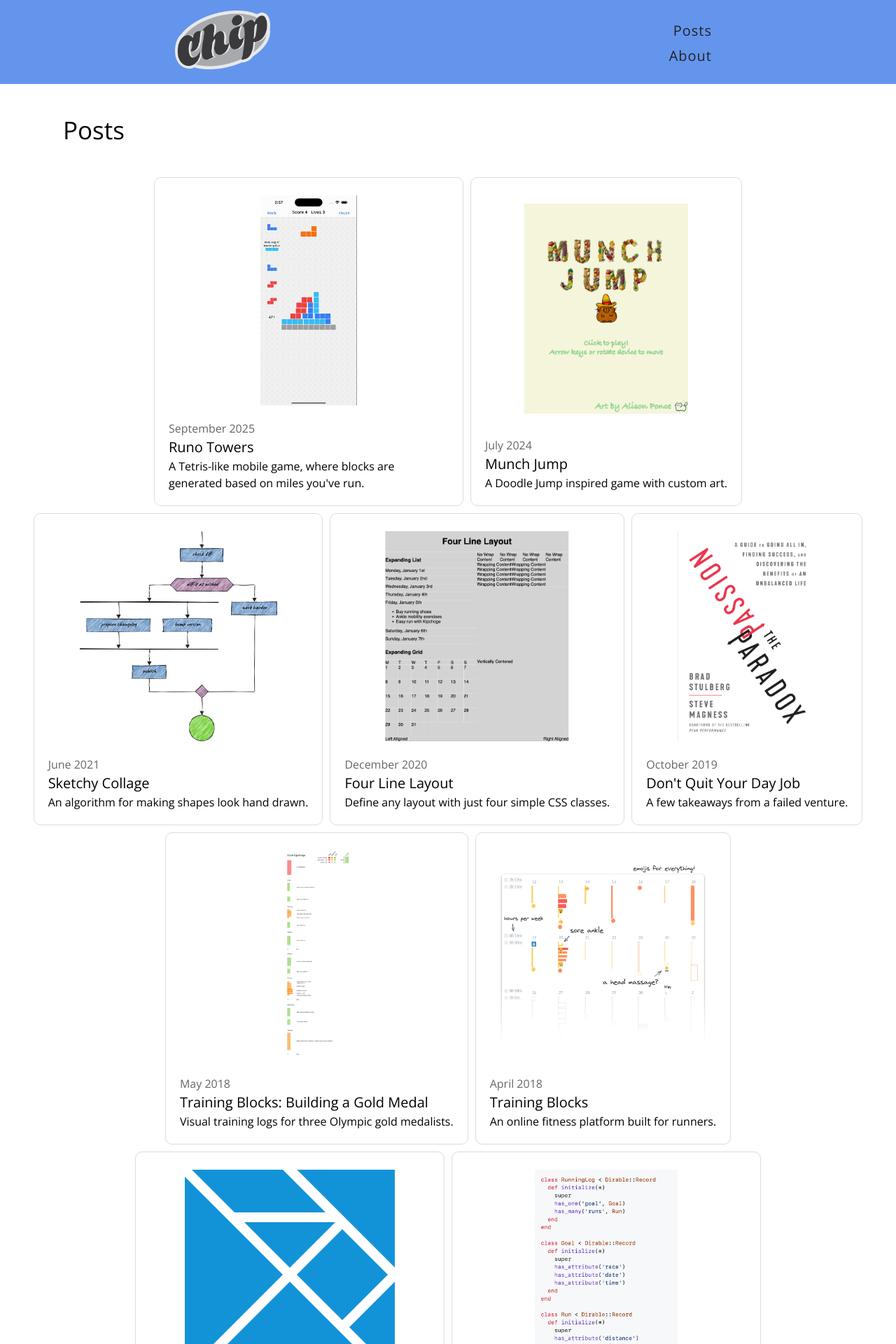
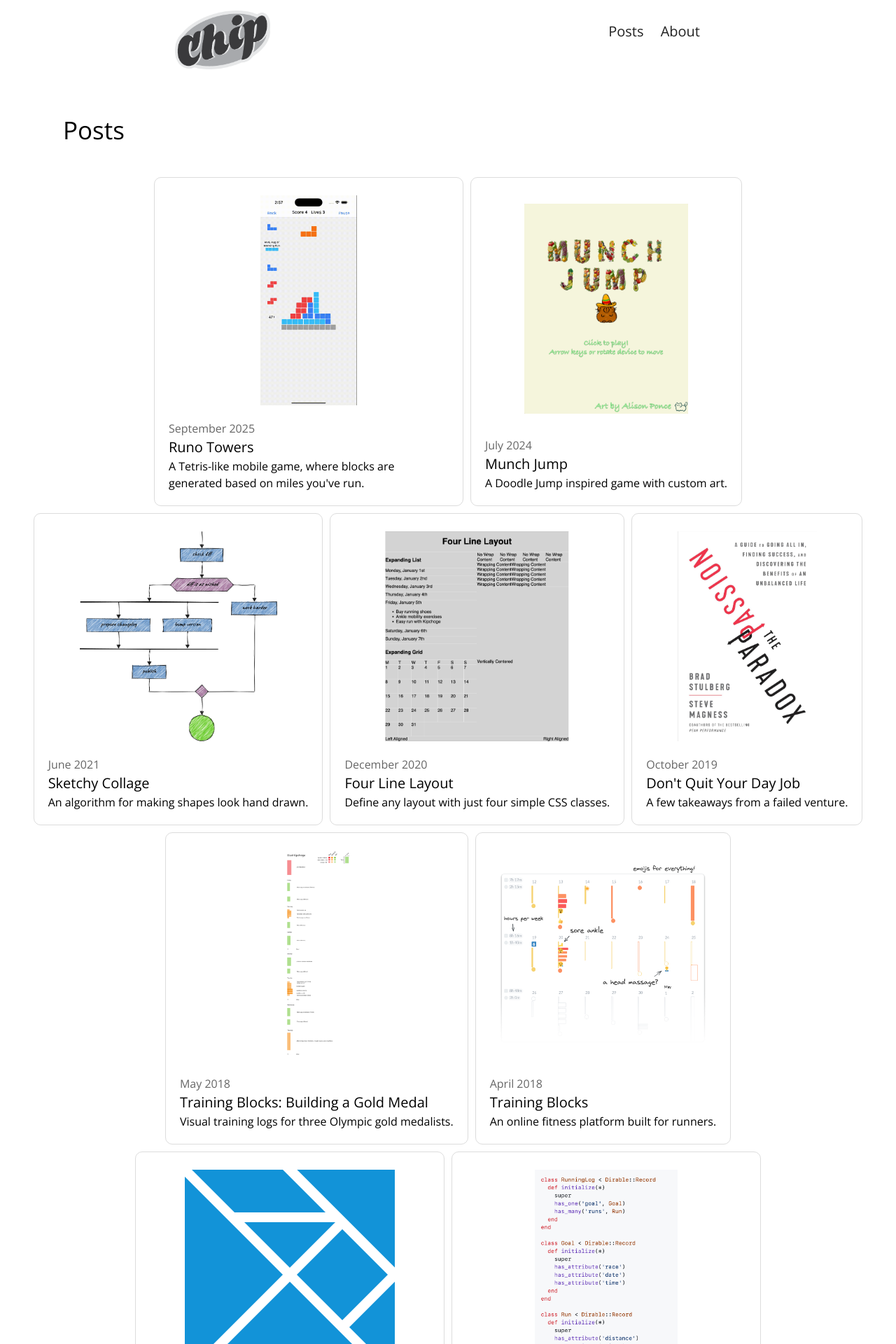
Before and after one commit to chipjacks/chipjacks.github.io, a Jekyll site: the page built from posts/index.markdown, in a window 1280 px wide. Shown: the top 1920 px of the page at 70% size. Built offline with Jekyll 4.4.1, drawn with Linux system fonts in a browser that asks for light colours.

Commit message:
use white background for header

```diff
--- a/_layouts/default.html
+++ b/_layouts/default.html
@@ -43,10 +43,8 @@
 							</a>
 						</div>
 						<div class="navigation">
-							<ul>
-								<li><a id="posts-nav"href="/posts">Posts</a></li>
-								<li><a id="about-nav" href="/about">About</a></li>
-							</ul>
+              <a id="posts-nav"href="/posts">Posts</a>
+              <a id="about-nav" href="/about">About</a>
 						</div>
 					</div>
 				</div>
--- a/css/main.css
+++ b/css/main.css
@@ -76,6 +76,7 @@ a:visited { color: #996699; }
 
 .page-title {
   margin: 40px;
+  margin-left: 0px;
   font-size: 35px;
 }
 
@@ -247,7 +248,7 @@ a.post-li {
 }
 
 .header {
-  background: cornflowerblue;
+  background: rgb(255, 255, 255);
 }
 
 
@@ -265,19 +266,11 @@ a.post-li {
 
 .navigation {
   float: right;
-  padding-right: 20px;
-  padding-top: 10px;
+  padding: 30px;
 }
 
-.navigation ul {
-  list-style-type: none;
-  text-align: right;
-  color: black;
-  letter-spacing:1px;
-}
-
-.navigation li {
-  padding: 3px;
+.navigation a {
+  padding: 10px;
   font-size: 20px;
 }
 
```
